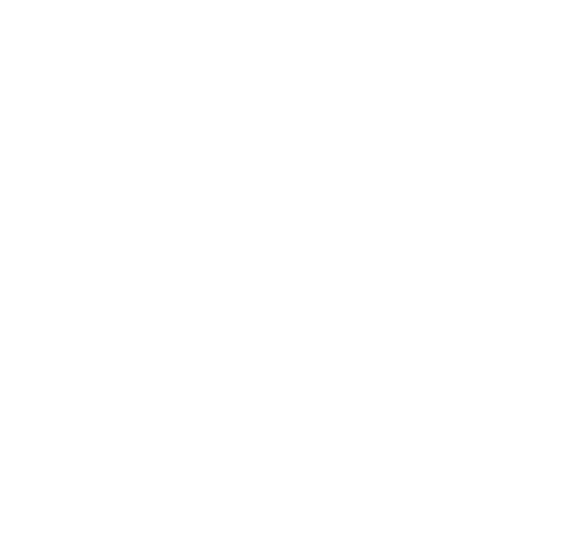
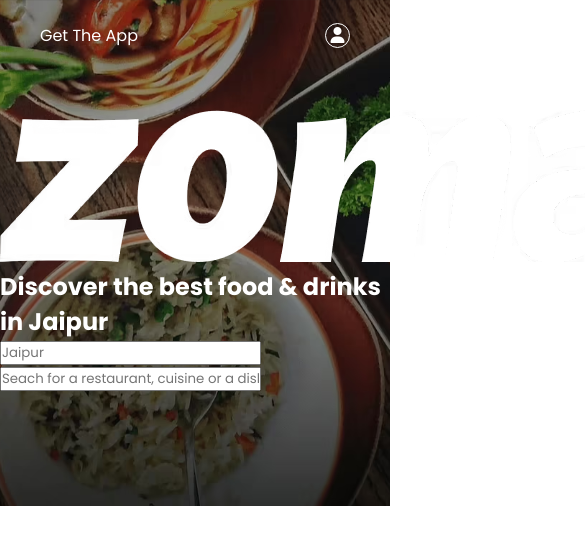
Before and after one commit to shaquib4/Zomato-Landing-Page, a plain HTML site: page index.html in a window 390 px wide. Shown: the top 544 px of the page, 585 px wide, since content can reach past the window. Drawn offline with Linux system fonts and the light colour scheme.

Commit message:
hero section part1

```diff
--- a/index.html
+++ b/index.html
@@ -32,5 +32,32 @@
 
     <title>Zomato Landing Page Clone</title>
   </head>
-  <body></body>
+  <body>
+    <section class="hero__section">
+      <header>
+        <nav class="navbar">
+          <a href="#">Get The App</a>
+          <div class="navbar__menu_container">
+            <a href="#" class="link">Investor relation</a>
+            <a href="#" class="link">Add restaurant</a>
+            <a href="#" class="link">Log in</a>
+            <a href="#" class="link">Sign up</a>
+            <a href="#" class="user_icon"><i class="fa-solid fa-user"></i></a>
+          </div>
+        </nav>
+      </header>
+      <div>
+        <img
+          src="./images/heroSectionLogo.png"
+          alt="Zomato logo"
+          class="hero__section_logo"
+        />
+        <h1>Discover the best food & drinks in Jaipur</h1>
+        <div>
+          <input class="input" type="text" placeholder="Jaipur" />
+          <input class="input" type="text" placeholder="Seach for a restaurant, cuisine or a dish" />
+        </div>
+      </div>
+    </section>
+  </body>
 </html>
--- a/styles.css
+++ b/styles.css
@@ -0,0 +1,64 @@
+*{
+    margin: 0;
+    padding: 0;
+    box-sizing: border-box;
+    font-family: 'Poppins',sans-serif;
+}
+
+.hero__section{
+    background: url(./images/heroSectionBackground.png);
+    min-height: 60vh;
+    background-size: cover;
+    background-position: center;
+    color: white;
+
+}
+
+.navbar{
+    display: flex;
+    align-items: center;
+    justify-content: space-between;
+    height: 70px;
+    padding: 16px 40px;
+}
+
+.navbar a{
+    color: white;
+    text-decoration: none;
+}
+
+.navbar__menu_container{
+    display: flex;
+    gap: 18px;
+}
+
+.navbar__menu_container .user_icon{
+    height: 25px;
+    width: 25px;
+    display: flex;
+    align-items: center;
+    justify-content: center;
+    border-radius: 100%;
+    border: solid 1px white;
+    display: none;
+}
+
+@media only screen and (max-width: 600px){
+    .navbar__menu_container .user_icon{
+        display: flex;
+    }
+    .link{
+        display: none;
+    }
+}
+@media screen(max-width:600px) {
+    .navbar__menu_container .user_icon{
+        display: flex;
+    }
+    .link{
+        display: none;
+    }
+    .hero__section{
+        min-height: 80vh;
+    }
+}
```
